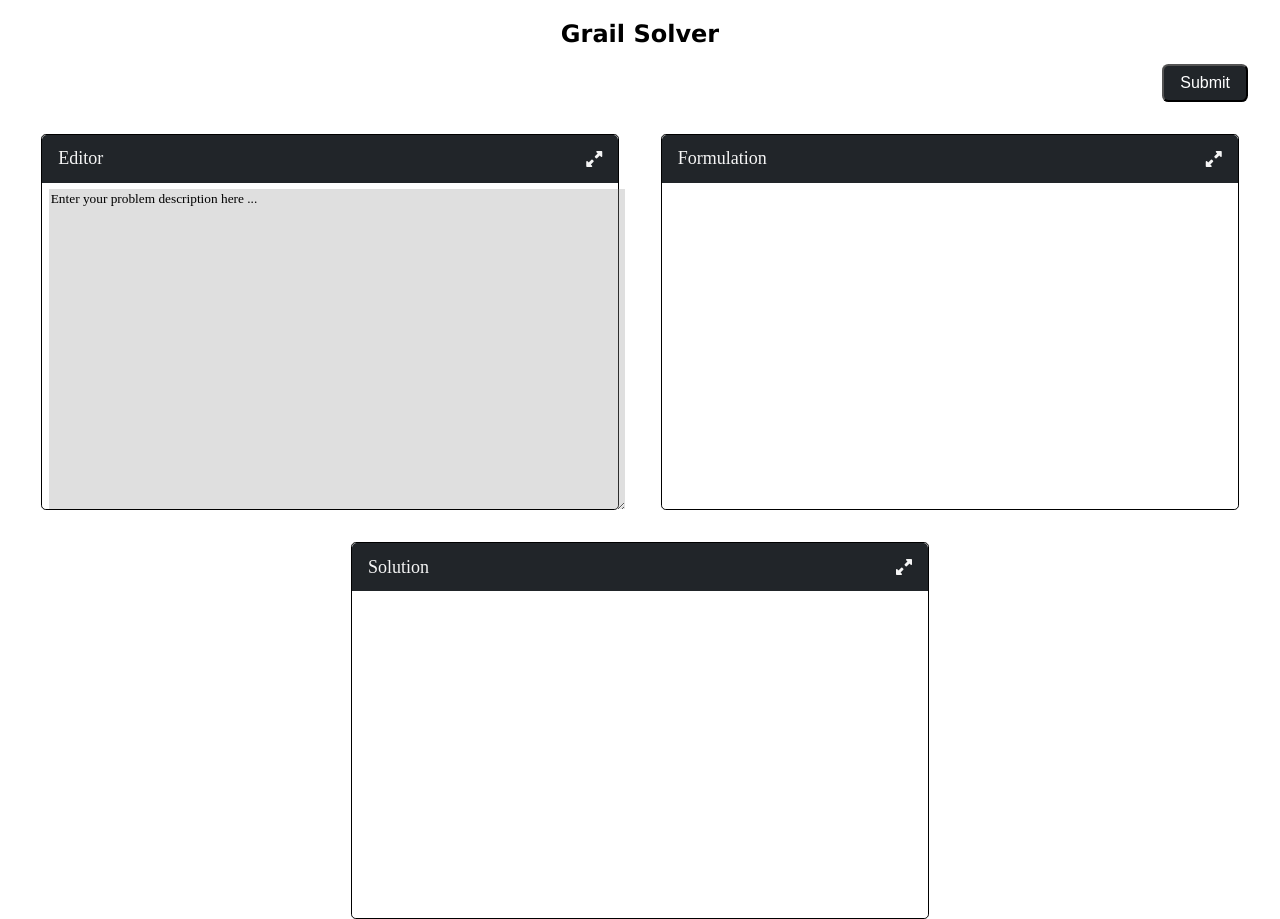
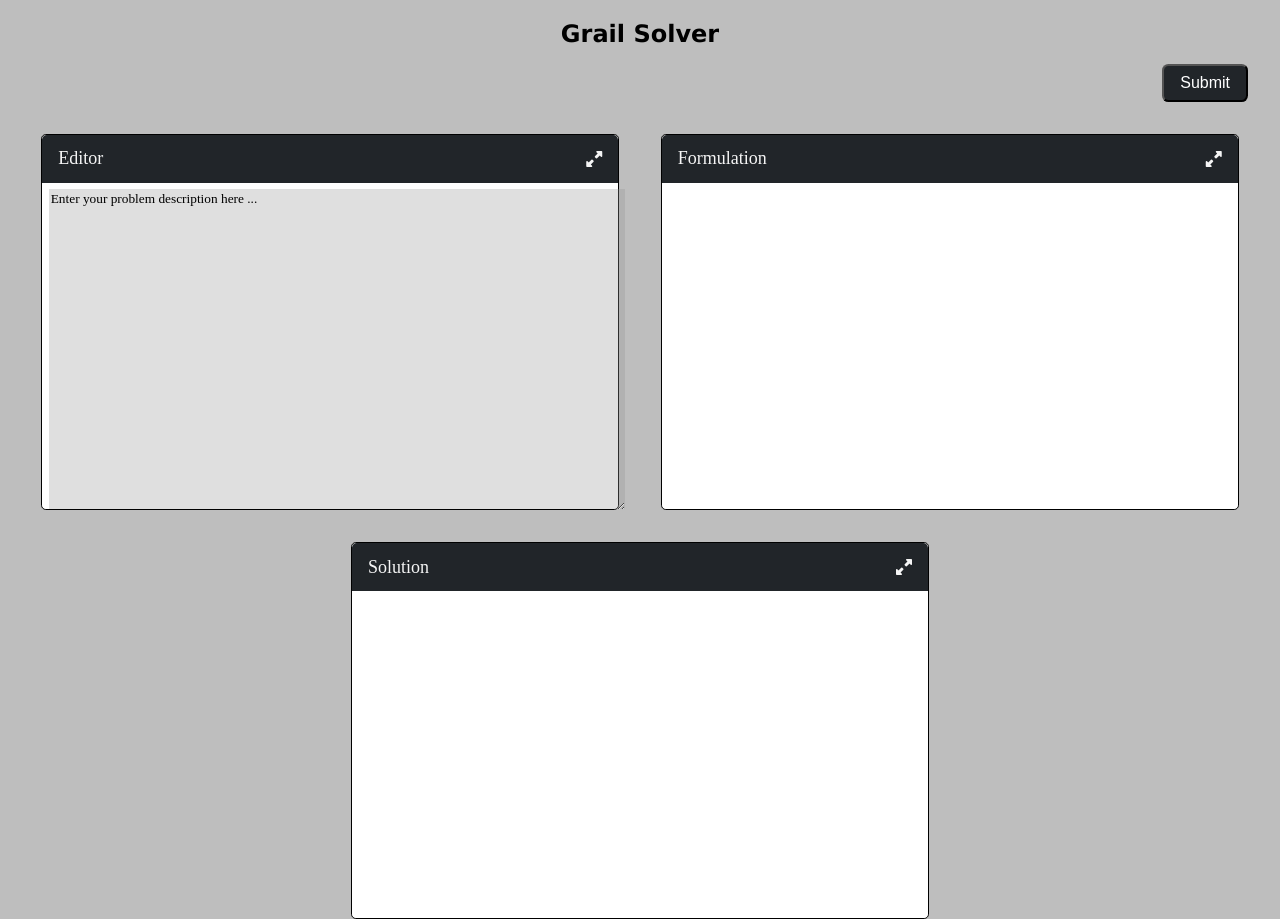
Before and after one commit to grail-solver/grail_solver_ui, a React (Create React App) app: page / in a window 1280 px wide. Built offline with nearby package versions, Linux system fonts and the light colour scheme.

Commit message:
Style : Style added to body element

```diff
--- a/src/index.css
+++ b/src/index.css
@@ -1,10 +1,12 @@
 body {
   margin: 0;
+  background-color: #bebebe;
   font-family: -apple-system, BlinkMacSystemFont, 'Segoe UI', 'Roboto', 'Oxygen',
     'Ubuntu', 'Cantarell', 'Fira Sans', 'Droid Sans', 'Helvetica Neue',
     sans-serif;
   -webkit-font-smoothing: antialiased;
   -moz-osx-font-smoothing: grayscale;
+
 }
 
 code {
```
